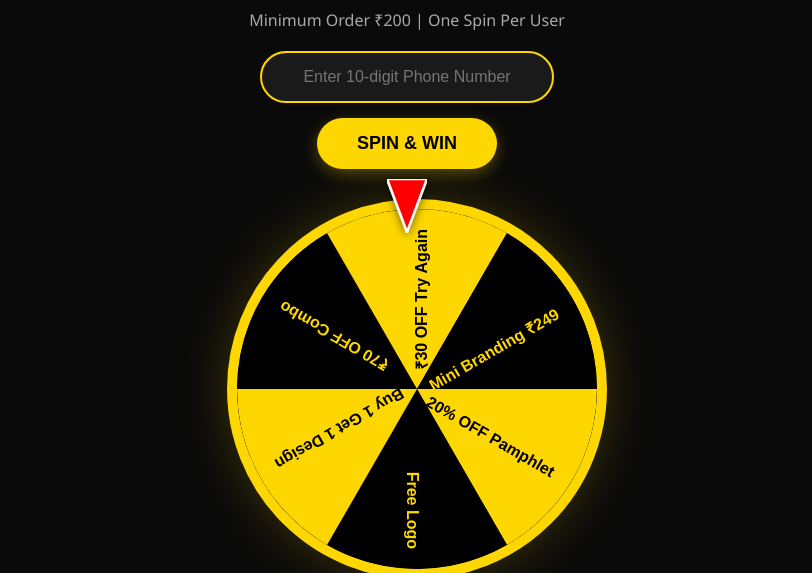
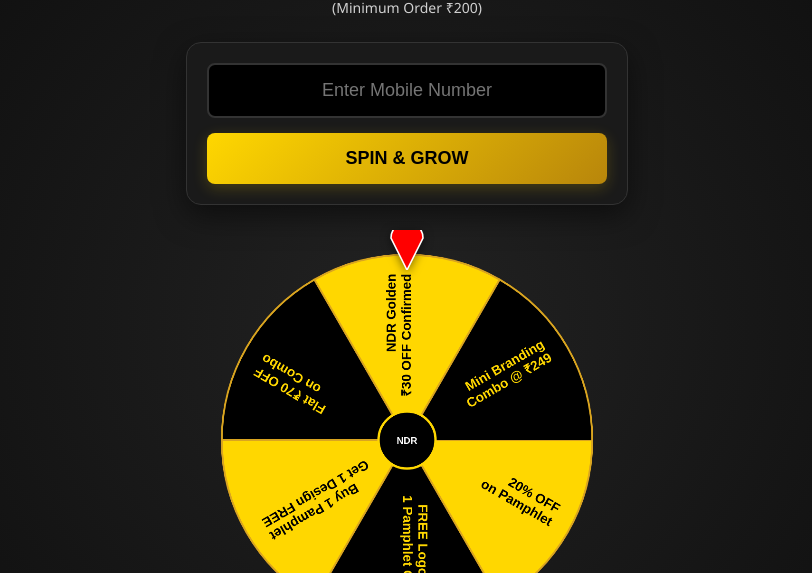
Before and after one commit to devkaushalx-hue/Spin-the-wheell, a plain HTML site: page index.html in a window 1280 px wide. Shown: the part 75-648 px from the top of the page, without its empty margins (233-1045 px from the left). Drawn offline with nearby package versions, Linux system fonts and the light colour scheme.

Commit message:
Revamp NDR Lucky Spin interface and logic
Refactor HTML structure, update styles, and enhance spin functionality.

```diff
--- a/index.html
+++ b/index.html
@@ -1,59 +1,115 @@
 <!DOCTYPE html>
-<html>
+<html lang="en">
 <head>
-    <title>NDR Lucky Business Spin - Pro</title>
-    <meta name="viewport" content="width=device-width, initial-scale=1">
+    <meta charset="UTF-8">
+    <meta name="viewport" content="width=device-width, initial-scale=1.0, maximum-scale=1.0, user-scalable=no">
+    <title>NDR Lucky Business Spin | Pro Edition</title>
     <script src="https://cdn.jsdelivr.net/npm/canvas-confetti@1.6.0/dist/confetti.browser.min.js"></script>
     <style>
         :root {
             --gold: #FFD700;
-            --dark: #0a0a0a;
+            --dark-gold: #b8860b;
+            --black: #0a0a0a;
+            --surface: #1a1a1a;
         }
+
         body {
-            background: var(--dark);
-            font-family: 'Segoe UI', Roboto, sans-serif;
-            text-align: center;
+            background-color: var(--black);
+            background-image: radial-gradient(circle at center, #222 0%, #0a0a0a 100%);
             color: white;
+            font-family: 'Segoe UI', Roboto, Helvetica, Arial, sans-serif;
             margin: 0;
+            display: flex;
+            flex-direction: column;
+            align-items: center;
+            min-height: 100vh;
             overflow-x: hidden;
         }
-        h1 { color: var(--gold); margin-top: 20px; text-transform: uppercase; }
-        .sub-text { color: #aaa; margin-bottom: 20px; }
 
-        /* Input Styling */
-        .phone-box { margin-bottom: 30px; }
-        input {
-            padding: 15px;
-            font-size: 16px;
-            width: 260px;
-            border-radius: 30px;
-            border: 2px solid var(--gold);
-            background: #1a1a1a;
-            color: white;
-            outline: none;
+        .header {
+            margin-top: 30px;
             text-align: center;
         }
-        button#spinBtn {
-            padding: 15px 40px;
+
+        h1 {
+            color: var(--gold);
+            font-size: 28px;
+            margin: 0;
+            text-transform: uppercase;
+            letter-spacing: 2px;
+            text-shadow: 0 2px 10px rgba(255, 215, 0, 0.3);
+        }
+
+        .subtitle {
+            font-size: 14px;
+            opacity: 0.8;
+            margin-top: 5px;
+        }
+
+        .input-container {
+            margin: 25px 0;
+            width: 90%;
+            max-width: 400px;
+            background: var(--surface);
+            padding: 20px;
+            border-radius: 15px;
+            border: 1px solid #333;
+            box-shadow: 0 10px 30px rgba(0,0,0,0.5);
+        }
+
+        input {
+            width: 100%;
+            padding: 15px;
+            box-sizing: border-box;
+            border-radius: 8px;
+            border: 2px solid #333;
+            background: #000;
+            color: var(--gold);
             font-size: 18px;
-            background: var(--gold);
+            text-align: center;
+            margin-bottom: 15px;
+            outline: none;
+            transition: border-color 0.3s;
+        }
+
+        input:focus {
+            border-color: var(--gold);
+        }
+
+        .spin-btn {
+            width: 100%;
+            padding: 15px;
+            background: linear-gradient(135deg, var(--gold), var(--dark-gold));
             border: none;
+            border-radius: 8px;
+            color: black;
+            font-weight: 800;
+            font-size: 18px;
             cursor: pointer;
-            font-weight: bold;
-            border-radius: 30px;
-            margin-top: 15px;
-            transition: 0.3s;
-            box-shadow: 0 5px 15px rgba(255, 215, 0, 0.3);
+            text-transform: uppercase;
+            box-shadow: 0 4px 15px rgba(255, 215, 0, 0.2);
+            transition: transform 0.2s, filter 0.2s;
         }
-        button#spinBtn:disabled { background: #555; cursor: not-allowed; }
 
-        /* Wheel Styling */
-        .wheel-container {
+        .spin-btn:active {
+            transform: scale(0.98);
+        }
+
+        .spin-btn:disabled {
+            background: #555;
+            color: #888;
+            cursor: not-allowed;
+        }
+
+        /* WHEEL SECTION */
+        .wheel-wrapper {
             position: relative;
-            width: 360px;
-            height: 360px;
-            margin: 0 auto;
+            width: 380px;
+            height: 380px;
+            margin-top: 20px;
+            user-select: none;
         }
+
         .pointer {
             position: absolute;
             top: -20px;
@@ -63,401 +119,249 @@
             z-index: 100;
             filter: drop-shadow(0 2px 5px rgba(0,0,0,0.5));
         }
+
         canvas {
-            border-radius: 50%;
-            border: 10px solid var(--gold);
-            box-shadow: 0 0 50px rgba(255, 215, 0, 0.2);
+            width: 100%;
+            height: 100%;
         }
 
-        /* Result & WhatsApp Button */
-        #result-container {
-            margin-top: 30px;
+        #result-modal {
+            position: fixed;
+            top: 50%;
+            left: 50%;
+            transform: translate(-50%, -50%) scale(0.8);
+            width: 85%;
+            max-width: 350px;
+            background: #fff;
+            color: #000;
+            padding: 30px;
+            border-radius: 20px;
+            text-align: center;
+            z-index: 1000;
             display: none;
-            padding: 20px;
-            animation: fadeIn 0.5s ease;
+            box-shadow: 0 0 50px rgba(0,0,0,0.8);
         }
-        .prize-text { font-size: 28px; color: var(--gold); font-weight: bold; }
-        .ws-btn {
-            display: inline-block;
+
+        #result-modal.active {
+            display: block;
+            animation: popIn 0.5s cubic-bezier(0.175, 0.885, 0.32, 1.275) forwards;
+        }
+
+        @keyframes popIn {
+            to { transform: translate(-50%, -50%) scale(1); }
+        }
+
+        .overlay {
+            position: fixed;
+            top: 0; left: 0; right: 0; bottom: 0;
+            background: rgba(0,0,0,0.85);
+            display: none;
+            z-index: 999;
+        }
+
+        .claim-btn {
             background: #25D366;
             color: white;
-            padding: 15px 30px;
+            padding: 12px 20px;
             text-decoration: none;
-            border-radius: 8px;
+            border-radius: 5px;
+            display: inline-block;
+            margin-top: 15px;
             font-weight: bold;
-            margin-top: 15px;
-            font-size: 18px;
         }
-        @keyframes fadeIn { from { opacity: 0; transform: translateY(10px); } to { opacity: 1; transform: translateY(0); } }
     </style>
 </head>
 <body>
 
-    <h1>NDR Lucky Business Spin</h1>
-    <p class="sub-text">Minimum Order ₹200 | One Spin Per User</p>
+<div class="header">
+    <h1>NDR Lucky Spin</h1>
+    <div class="subtitle">(Minimum Order ₹200)</div>
+</div>
 
-    <div class="phone-box">
-        <input type="tel" id="phone" placeholder="Enter 10-digit Phone Number" maxlength="10">
-        <br>
-        <button id="spinBtn" onclick="startSpin()">SPIN & WIN</button>
-    </div>
+<div class="input-container">
+    <input type="tel" id="phoneInput" placeholder="Enter Mobile Number" maxlength="10">
+    <button class="spin-btn" id="spinBtn" onclick="initiateSpin()">Spin & Grow</button>
+</div>
 
-    <div class="wheel-container">
-        <svg class="pointer" viewBox="0 0 30 40">
-            <path d="M15 40 L30 0 L0 0 Z" fill="red" stroke="white" stroke-width="2"/>
-        </svg>
-        <canvas id="wheel" width="360" height="360"></canvas>
-    </div>
+<div class="wheel-wrapper">
+    <svg class="pointer" viewBox="0 0 50 50">
+        <path d="M25 50 L5 10 A20 20 0 1 1 45 10 Z" fill="#ff0000" stroke="white" stroke-width="2"/>
+    </svg>
+    <canvas id="wheelCanvas" width="800" height="800"></canvas>
+</div>
 
-    <div id="result-container">
-        <div class="prize-text" id="prizeDisplay"></div>
-        <p>Screenshot this and click below!</p>
-        <a id="whatsappBtn" href="#" target="_blank" class="ws-btn">📩 Claim via WhatsApp</a>
-    </div>
+<div class="overlay" id="overlay"></div>
+<div id="result-modal">
+    <h2 style="margin-top:0">🎉 Congratulations!</h2>
+    <p id="winningPrizeText" style="font-size: 20px; font-weight: bold; color: #d4af37;"></p>
+    <p>Screenshot this win to claim your reward!</p>
+    <a id="whatsappLink" href="#" class="claim-btn">Claim on WhatsApp</a>
+    <br><br>
+    <button onclick="closeModal()" style="border:none; background:none; color:#777; cursor:pointer">Close</button>
+</div>
 
 <script>
+    const ADMIN_NUMBER = "9653431118";
+    const CLAIM_NUMBER = "9988870674";
+
     const prizes = [
-        "20% OFF Pamphlet",
-        "Free Logo",
-        "Buy 1 Get 1 Design",
-        "₹70 OFF Combo",
-        "₹30 OFF Try Again",
-        "Mini Branding ₹249"
+        { text: "20% OFF\non Pamphlet", color: "#FFD700", textColor: "#000" },
+        { text: "FREE Logo with\n1 Pamphlet Order", color: "#000", textColor: "#FFD700" },
+        { text: "Buy 1 Pamphlet\nGet 1 Design FREE", color: "#FFD700", textColor: "#000" },
+        { text: "Flat ₹70 OFF\non Combo", color: "#000", textColor: "#FFD700" },
+        { text: "NDR Golden\n₹30 OFF Confirmed", color: "#FFD700", textColor: "#000" },
+        { text: "Mini Branding\nCombo @ ₹249", color: "#000", textColor: "#FFD700" }
     ];
 
-    const canvas = document.getElementById("wheel");
-    const ctx = canvas.getContext("2d");
-    const centerX = canvas.width / 2;
-    const centerY = canvas.height / 2;
-    const totalPrizes = prizes.length;
-    const arcSize = (2 * Math.PI) / totalPrizes;
+    const canvas = document.getElementById('wheelCanvas');
+    const ctx = canvas.getContext('2d');
+    const spinBtn = document.getElementById('spinBtn');
 
     let currentRotation = 0;
+    let isSpinning = false;
 
-    // Initialize Wheel Drawing
-    function drawWheel() {
-        for (let i = 0; i < totalPrizes; i++) {
-            const angle = i * arcSize;
+    // Drawing Logic
+    function draw() {
+        const size = canvas.width;
+        const center = size / 2;
+        const radius = center - 10;
+        const angleStep = (Math.PI * 2) / prizes.length;
+
+        ctx.clearRect(0,0,size,size);
+
+        prizes.forEach((prize, i) => {
+            const startAngle = i * angleStep + currentRotation;
+            const endAngle = startAngle + angleStep;
+
+            // Draw slice
             ctx.beginPath();
-            ctx.fillStyle = i % 2 === 0 ? "#FFD700" : "#000000";
-            ctx.moveTo(centerX, centerY);
-            ctx.arc(centerX, centerY, centerX, angle, angle + arcSize);
+            ctx.moveTo(center, center);
+            ctx.arc(center, center, radius, startAngle, endAngle);
+            ctx.fillStyle = prize.color;
             ctx.fill();
+            ctx.strokeStyle = "#daa520";
+            ctx.lineWidth = 4;
+            ctx.stroke();
 
-            // Text
+            // Draw Text
             ctx.save();
-            ctx.translate(centerX, centerY);
-            ctx.rotate(angle + arcSize / 2);
+            ctx.translate(center, center);
+            ctx.rotate(startAngle + angleStep / 2);
             ctx.textAlign = "right";
-            ctx.fillStyle = i % 2 === 0 ? "#000" : "#FFD700";
-            ctx.font = "bold 16px Arial";
-            ctx.fillText(prizes[i], centerX - 20, 10);
+            ctx.fillStyle = prize.textColor;
+
+            // Handle Multi-line text
+            const lines = prize.text.split('\n');
+            ctx.font = "bold 28px Arial";
+            lines.forEach((line, index) => {
+                ctx.fillText(line, radius - 40, (index * 32) - (lines.length * 12));
+            });
+
             ctx.restore();
-        }
-    }
-    drawWheel();
+        });
 
-    function startSpin() {
-        const phone = document.getElementById("phone").value;
-        const btn = document.getElementById("spinBtn");
+        // Center Decor
+        ctx.beginPath();
+        ctx.arc(center, center, 60, 0, Math.PI * 2);
+        ctx.fillStyle = "#000";
+        ctx.fill();
+        ctx.strokeStyle = varProp('--gold');
+        ctx.lineWidth = 5;
+        ctx.stroke();
 
-        if (phone.length < 10) { alert("Please enter a valid phone number!"); return; }
-        if (localStorage.getItem("ndrSpin_v2")) { alert("You've already claimed your spin!"); return; }
-
-        btn.disabled = true;
-        localStorage.setItem("ndrSpin_v2", "true");
-
-        // Logic: Spin at least 5 times + random offset
-        const randomSpin = Math.floor(Math.random() * 360) + (360 * 8);
-        currentRotation += randomSpin;
-
-        canvas.style.transition = "transform 5s cubic-bezier(0.2, 0, 0.2, 1)";
-        canvas.style.transform = `rotate(${currentRotation}deg)`;
-
-        setTimeout(() => {
-            // Find Winning Prize:
-            // The pointer is at 270 degrees (Top).
-            // Formula: (Total Degrees - (Rotation % 360) + Pointer Offset) % 360
-            const actualRotation = currentRotation % 360;
-            const winningIndex = Math.floor(((360 - actualRotation + 270) % 360) / (360 / totalPrizes));
-            const prize = prizes[winningIndex];
-
-            showResult(prize, phone);
-        }, 5100);
+        ctx.fillStyle = "white";
+        ctx.font = "bold 20px Arial";
+        ctx.textAlign = "center";
+        ctx.fillText("NDR", center, center + 8);
     }
 
-    function showResult(prize, phone) {
-        // Trigger Confetti
+    function varProp(name) {
+        return getComputedStyle(document.documentElement).getPropertyValue(name).trim();
+    }
+
+    // Advanced Physics Engine
+    function initiateSpin() {
+        const phone = document.getElementById('phoneInput').value;
+        if (phone.length < 10) return alert("Enter valid phone number");
+
+        // Logic for Admin/Re-spin
+        if (phone !== ADMIN_NUMBER && localStorage.getItem('ndr_played')) {
+            alert("You've already used your spin! Contact support for more.");
+            return;
+        }
+
+        if (isSpinning) return;
+        isSpinning = true;
+        spinBtn.disabled = true;
+
+        const startTime = performance.now();
+        const duration = 5000 + Math.random() * 2000; // 5-7 seconds
+        const totalSpins = 10 + Math.random() * 5;
+        const targetRotation = totalSpins * Math.PI * 2;
+
+        function animate(currentTime) {
+            const elapsed = currentTime - startTime;
+            const progress = Math.min(elapsed / duration, 1);
+
+            // Custom Easing (Ease Out Cubic)
+            const easing = 1 - Math.pow(1 - progress, 3);
+
+            currentRotation = easing * targetRotation;
+            draw();
+
+            if (progress < 1) {
+                requestAnimationFrame(animate);
+            } else {
+                finalizeSpin();
+            }
+        }
+        requestAnimationFrame(animate);
+    }
+
+    function finalizeSpin() {
+        isSpinning = false;
+        spinBtn.disabled = false;
+
+        // Save to local storage unless admin
+        const phone = document.getElementById('phoneInput').value;
+        if (phone !== ADMIN_NUMBER) localStorage.setItem('ndr_played', 'true');
+
+        // Calculate result
+        // Pointer is at the top (-PI/2), so we adjust the rotation
+        const normalizedRotation = (currentRotation % (Math.PI * 2));
+        const index = Math.floor(
+            (prizes.length - (normalizedRotation / ((Math.PI * 2) / prizes.length)) - 1.5 + prizes.length) % prizes.length
+        );
+
+        const win = prizes[index];
+        showResult(win.text.replace('\n', ' '));
+    }
+
+    function showResult(prize) {
         confetti({
             particleCount: 150,
             spread: 70,
             origin: { y: 0.6 },
-            colors: ['#FFD700', '#ffffff', '#ff0000']
+            colors: ['#FFD700', '#FFFFFF', '#000000']
         });
 
-        document.getElementById("prizeDisplay").innerText = "🏆 YOU WON: " + prize;
-
-        // Prepare WhatsApp Link
-        const message = `Hi NDR! I just played the Lucky Spin. %0A📞 Phone: ${phone}%0A🎁 Prize Won: ${prize}%0AHere is my screenshot!`;
-        const waLink = `https://wa.me/919988870674?text=${message}`;
-
-        document.getElementById("whatsappBtn").href = waLink;
-        document.getElementById("result-container").style.display = "block";
-    }
-    <script>
-    // ... (previous wheel and prize variables) ...
-
-    function startSpin() {
-        const phone = document.getElementById("phone").value;
-        const btn = document.getElementById("spinBtn");
-        const testerNumber = "9653431118"; // Your Admin/Tester Number
-
-        if (phone.length < 10) {
-            alert("Please enter a valid phone number!");
-            return;
-        }
-
-        // Logic Bypass: If phone is NOT the tester number, check for previous spins
-        if (phone !== testerNumber) {
-            if (localStorage.getItem("ndrSpin_v2")) {
-                alert("You've already claimed your spin!");
-                return;
-            }
-            localStorage.setItem("ndrSpin_v2", "true");
-        } else {
-            console.log("Admin Mode: Unlimited Spins Enabled for " + testerNumber);
-        }
-
-        btn.disabled = true;
-
-        // Spin logic follows...
-        const randomSpin = Math.floor(Math.random() * 360) + (360 * 8);
-        currentRotation += randomSpin;
-
-        canvas.style.transition = "transform 5s cubic-bezier(0.2, 0, 0.2, 1)";
-        canvas.style.transform = `rotate(${currentRotation}deg)`;
+        document.getElementById('winningPrizeText').innerText = prize;
+        document.getElementById('whatsappLink').href = `https://wa.me/91${CLAIM_NUMBER}?text=I won ${encodeURIComponent(prize)} on the NDR Lucky Spin!`;
 
         setTimeout(() => {
-            const actualRotation = currentRotation % 360;
-            const winningIndex = Math.floor(((360 - actualRotation + 270) % 360) / (360 / prizes.length));
-            const prize = prizes[winningIndex];
-
-            showResult(prize, phone);
-            btn.disabled = false; // Re-enable for the tester
-        }, 5100);
+            document.getElementById('overlay').style.display = 'block';
+            document.getElementById('result-modal').classList.add('active');
+        }, 800);
     }
 
-    // ... (rest of the showResult function remains the same) ...
-</script>
-<!DOCTYPE html>
-<html>
-<head>
-    <title>NDR Lucky Business Spin - Pro</title>
-    <meta name="viewport" content="width=device-width, initial-scale=1">
-    <script src="https://cdn.jsdelivr.net/npm/canvas-confetti@1.6.0/dist/confetti.browser.min.js"></script>
-    <style>
-        :root {
-            --gold: #FFD700;
-            --dark: #0a0a0a;
-        }
-        body {
-            background: var(--dark);
-            font-family: 'Segoe UI', Roboto, sans-serif;
-            text-align: center;
-            color: white;
-            margin: 0;
-            overflow-x: hidden;
-        }
-        h1 { color: var(--gold); margin-top: 20px; text-transform: uppercase; }
-        .sub-text { color: #aaa; margin-bottom: 20px; }
-
-        /* Input Styling */
-        .phone-box { margin-bottom: 30px; }
-        input {
-            padding: 15px;
-            font-size: 16px;
-            width: 260px;
-            border-radius: 30px;
-            border: 2px solid var(--gold);
-            background: #1a1a1a;
-            color: white;
-            outline: none;
-            text-align: center;
-        }
-        button#spinBtn {
-            padding: 15px 40px;
-            font-size: 18px;
-            background: var(--gold);
-            border: none;
-            cursor: pointer;
-            font-weight: bold;
-            border-radius: 30px;
-            margin-top: 15px;
-            transition: 0.3s;
-            box-shadow: 0 5px 15px rgba(255, 215, 0, 0.3);
-        }
-        button#spinBtn:disabled { background: #555; cursor: not-allowed; }
-
-        /* Wheel Styling */
-        .wheel-container {
-            position: relative;
-            width: 360px;
-            height: 360px;
-            margin: 0 auto;
-        }
-        .pointer {
-            position: absolute;
-            top: -20px;
-            left: 50%;
-            transform: translateX(-50%);
-            width: 40px;
-            z-index: 100;
-            filter: drop-shadow(0 2px 5px rgba(0,0,0,0.5));
-        }
-        canvas {
-            border-radius: 50%;
-            border: 10px solid var(--gold);
-            box-shadow: 0 0 50px rgba(255, 215, 0, 0.2);
-        }
-
-        /* Result & WhatsApp Button */
-        #result-container {
-            margin-top: 30px;
-            display: none;
-            padding: 20px;
-            animation: fadeIn 0.5s ease;
-        }
-        .prize-text { font-size: 28px; color: var(--gold); font-weight: bold; }
-        .ws-btn {
-            display: inline-block;
-            background: #25D366;
-            color: white;
-            padding: 15px 30px;
-            text-decoration: none;
-            border-radius: 8px;
-            font-weight: bold;
-            margin-top: 15px;
-            font-size: 18px;
-        }
-        @keyframes fadeIn { from { opacity: 0; transform: translateY(10px); } to { opacity: 1; transform: translateY(0); } }
-    </style>
-</head>
-<body>
-
-    <h1>NDR Lucky Business Spin</h1>
-    <p class="sub-text">Minimum Order ₹200 | One Spin Per User</p>
-
-    <div class="phone-box">
-        <input type="tel" id="phone" placeholder="Enter 10-digit Phone Number" maxlength="10">
-        <br>
-        <button id="spinBtn" onclick="startSpin()">SPIN & WIN</button>
-    </div>
-
-    <div class="wheel-container">
-        <svg class="pointer" viewBox="0 0 30 40">
-            <path d="M15 40 L30 0 L0 0 Z" fill="red" stroke="white" stroke-width="2"/>
-        </svg>
-        <canvas id="wheel" width="360" height="360"></canvas>
-    </div>
-
-    <div id="result-container">
-        <div class="prize-text" id="prizeDisplay"></div>
-        <p>Screenshot this and click below!</p>
-        <a id="whatsappBtn" href="#" target="_blank" class="ws-btn">📩 Claim via WhatsApp</a>
-    </div>
-
-<script>
-    const prizes = [
-        "20% OFF Pamphlet",
-        "Free Logo",
-        "Buy 1 Get 1 Design",
-        "₹70 OFF Combo",
-        "₹30 OFF Try Again",
-        "Mini Branding ₹249"
-    ];
-
-    const canvas = document.getElementById("wheel");
-    const ctx = canvas.getContext("2d");
-    const centerX = canvas.width / 2;
-    const centerY = canvas.height / 2;
-    const totalPrizes = prizes.length;
-    const arcSize = (2 * Math.PI) / totalPrizes;
-
-    let currentRotation = 0;
-
-    // Initialize Wheel Drawing
-    function drawWheel() {
-        for (let i = 0; i < totalPrizes; i++) {
-            const angle = i * arcSize;
-            ctx.beginPath();
-            ctx.fillStyle = i % 2 === 0 ? "#FFD700" : "#000000";
-            ctx.moveTo(centerX, centerY);
-            ctx.arc(centerX, centerY, centerX, angle, angle + arcSize);
-            ctx.fill();
-
-            // Text
-            ctx.save();
-            ctx.translate(centerX, centerY);
-            ctx.rotate(angle + arcSize / 2);
-            ctx.textAlign = "right";
-            ctx.fillStyle = i % 2 === 0 ? "#000" : "#FFD700";
-            ctx.font = "bold 16px Arial";
-            ctx.fillText(prizes[i], centerX - 20, 10);
-            ctx.restore();
-        }
-    }
-    drawWheel();
-
-    function startSpin() {
-        const phone = document.getElementById("phone").value;
-        const btn = document.getElementById("spinBtn");
-
-        if (phone.length < 10) { alert("Please enter a valid phone number!"); return; }
-        if (localStorage.getItem("ndrSpin_v2")) { alert("You've already claimed your spin!"); return; }
-
-        btn.disabled = true;
-        localStorage.setItem("ndrSpin_v2", "true");
-
-        // Logic: Spin at least 5 times + random offset
-        const randomSpin = Math.floor(Math.random() * 360) + (360 * 8);
-        currentRotation += randomSpin;
-
-        canvas.style.transition = "transform 5s cubic-bezier(0.2, 0, 0.2, 1)";
-        canvas.style.transform = `rotate(${currentRotation}deg)`;
-
-        setTimeout(() => {
-            // Find Winning Prize:
-            // The pointer is at 270 degrees (Top).
-            // Formula: (Total Degrees - (Rotation % 360) + Pointer Offset) % 360
-            const actualRotation = currentRotation % 360;
-            const winningIndex = Math.floor(((360 - actualRotation + 270) % 360) / (360 / totalPrizes));
-            const prize = prizes[winningIndex];
-
-            showResult(prize, phone);
-        }, 5100);
+    function closeModal() {
+        document.getElementById('overlay').style.display = 'none';
+        document.getElementById('result-modal').classList.remove('active');
     }
 
-    function showResult(prize, phone) {
-        // Trigger Confetti
-        confetti({
-            particleCount: 150,
-            spread: 70,
-            origin: { y: 0.6 },
-            colors: ['#FFD700', '#ffffff', '#ff0000']
-        });
+    // Initial Draw
+    draw();
+</script>
 
-        document.getElementById("prizeDisplay").innerText = "🏆 YOU WON: " + prize;
-
-        // Prepare WhatsApp Link
-        const message = `Hi NDR! I just played the Lucky Spin. %0A📞 Phone: ${phone}%0A🎁 Prize Won: ${prize}%0AHere is my screenshot!`;
-        const waLink = `https://wa.me/919988870674?text=${message}`;
-
-        document.getElementById("whatsappBtn").href = waLink;
-        document.getElementById("result-container").style.display = "block";
-    }
-</script>
 </body>
 </html>
-</script>
-</body>
-</html>
```
